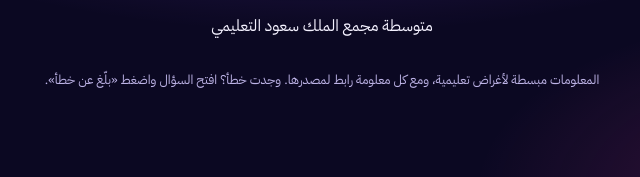
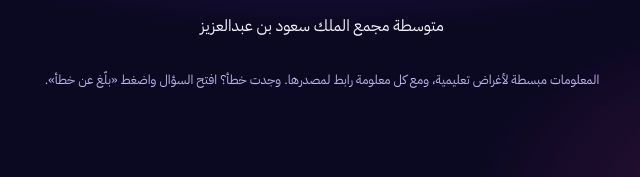
Before and after one commit to ufuq-ai/ufuq-ai.github.io, a plain HTML site: page index.html in a window 1280 px wide. Shown: the part 1857-2034 px from the top of the page, 318-958 px from the left. Drawn offline with Linux system fonts and the light colour scheme.

Commit message:
Update the school name
Co-Authored-By: Claude Opus 5.5 <noreply@anthropic.com>
Claude-Session: https://claude.ai/code/session_018qLWKqeGc8R2Ny3TV4sAbf

```diff
--- a/index.html
+++ b/index.html
@@ -473,7 +473,7 @@ button{cursor:pointer}
   <div class="wrap">
     <blockquote>أفق الذكاء.. حيث تلتقي حدود المعرفة بآفاق المستقبل.</blockquote>
     <div class="team"><div><b>تركي عبدالكريم الدغيمان</b></div><div><b>خالد يزيد العنزي</b></div></div>
-    <p class="school">متوسطة مجمع الملك سعود التعليمي</p>
+    <p class="school">متوسطة مجمع الملك سعود بن عبدالعزيز</p>
     <small>المعلومات مبسطة لأغراض تعليمية، ومع كل معلومة رابط لمصدرها. وجدت خطأ؟ افتح السؤال واضغط «بلّغ عن خطأ».</small>
   </div>
 </footer>
```
Also changed, not shown: 1 other file.
